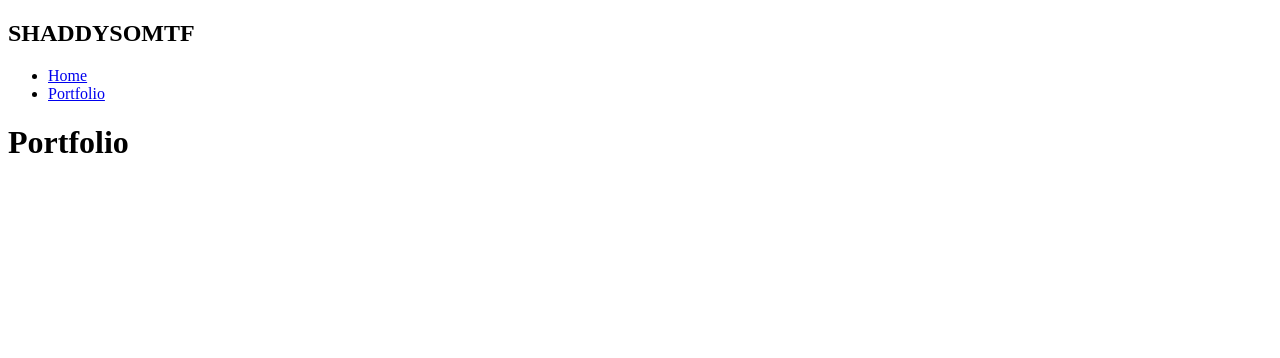
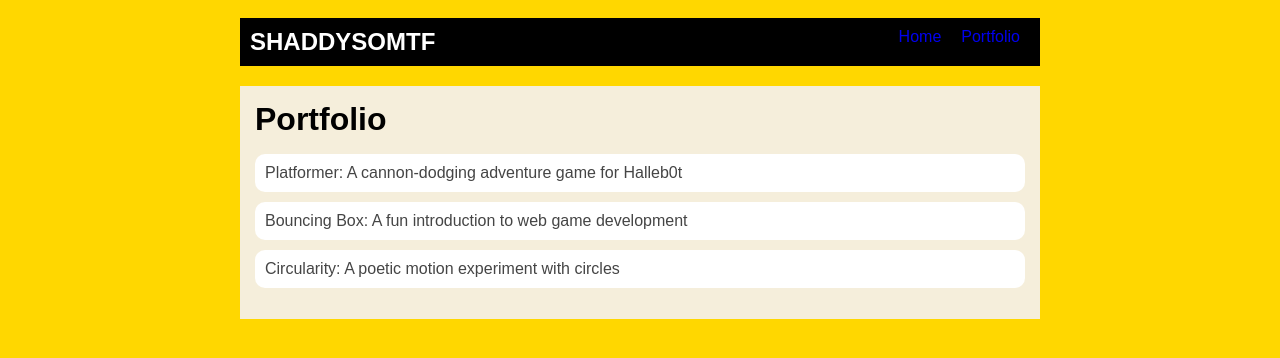
Before and after one commit to rashadwilliams9/rashadwilliams9.github.io, a plain HTML site: page portfolio.html in a window 1280 px wide. Drawn offline with Linux system fonts and the light colour scheme.

Commit message:
add portfolio page to website

```diff
--- a/portfolio.html
+++ b/portfolio.html
@@ -2,6 +2,7 @@
 <html>
   <head>
     <title>SHADDYSOMTF</title>
+    <link rel="stylesheet" href="style.css" />
   </head>
 
   <body>
@@ -26,7 +27,15 @@
               <div class="content">
                 <h1>Portfolio</h1>
                 <ul id="portfolio">
-
+                  <li>
+                    <a href="fsd-projects/platformer/">Platformer: A cannon-dodging adventure game for Halleb0t</a>
+                  </li>
+                  <li>
+                    <a href="fsd-projects/bouncing-box/">Bouncing Box: A fun introduction to web game development</a>
+                  </li>
+                  <li>
+                    <a href="fsd-projects/circularity/">Circularity: A poetic motion experiment with circles</a>
+                  </li>
                 </ul>
               </div>
             </main>
--- a/style.css
+++ b/style.css
@@ -76,3 +76,28 @@ main {
 h2, h3 {
     margin: 0px;
 }
+/* Portfolio styles */
+.content h1 {
+    color: black;
+  }
+
+  #portfolio {
+    list-style-type: none;
+    padding-left: 0;
+  }
+
+  #portfolio li {
+    background: #fff;
+    padding: 10px;
+    border-radius: 10px;
+    margin-bottom: 10px;
+  }
+
+  #portfolio li:hover {
+    background: #eee;
+  }
+
+  #portfolio a {
+    text-decoration: none;
+    color: #454545;
+  }
```
